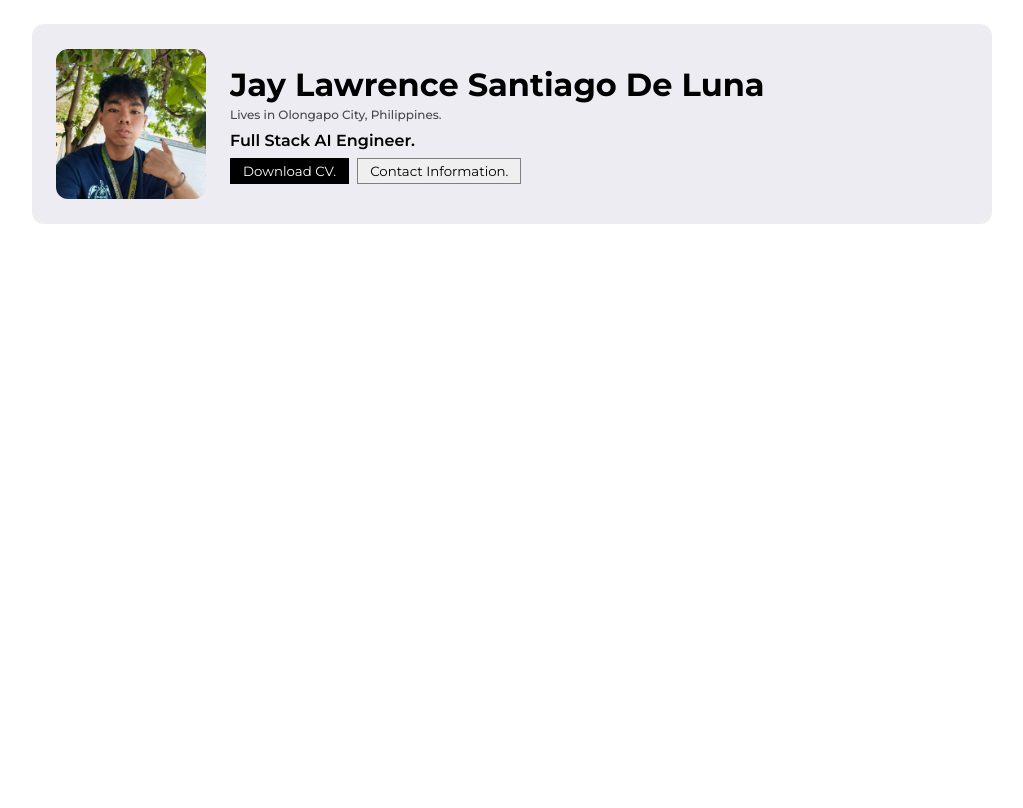
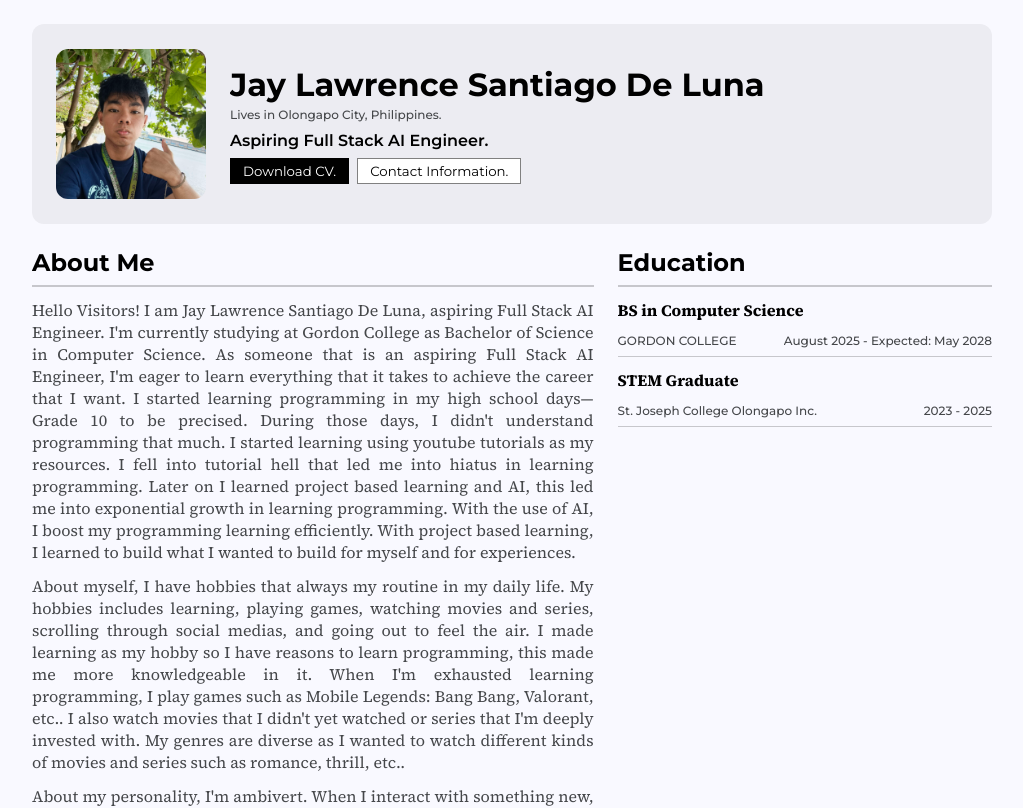
Before and after one commit to Lwrnsu/Lwrnsu, a React (Vite) app: page / in a window 1280 px wide. Shown: the top 808 px of the page, without its empty margins (128-1151 px from the left). Built offline with nearby package versions, Linux system fonts and the light colour scheme.

Commit message:
added: about me and education sections.

```diff
--- a/src/App.jsx
+++ b/src/App.jsx
@@ -1,10 +1,16 @@
 import styles from './App.module.css';
 import Header from './pages/HomePage/Header/Header.jsx';
+import AboutMe from './pages/HomePage/AboutMeSection/AboutMeSection.jsx';
+import Education from './pages/HomePage/EducationSection/EducationSection.jsx';
 
 function App() {
   return (
     <div className={styles.pageLayout}>
       <Header />
+      <div className={styles.sectionLayout}>
+        <AboutMe />
+        <Education />
+      </div>
     </div>
   )
 }
--- a/src/App.module.css
+++ b/src/App.module.css
@@ -2,4 +2,13 @@
     display: flex;
     flex-direction: column;
     align-items: center;
+    gap: 24px;
+    background-color: #f9f9ff;
 }
+
+.sectionLayout {
+    display: grid;
+    grid-template-columns: 3fr 2fr;
+    gap: 24px;
+    width: 75vw;
+}
--- /dev/null
+++ b/src/pages/HomePage/AboutMeSection/AboutMeSection.jsx
@@ -0,0 +1,37 @@
+import styles from './AboutMeSection.module.css';
+
+function AboutMeSection() {
+    return (
+        <section>
+            <h3 className={styles.sectionTitle}>About Me</h3>
+            <div className={styles.sectionParagraphContainer}>
+                <p className={styles.sectionParagraph}>
+                    Hello Visitors! I am Jay Lawrence Santiago De Luna, aspiring Full Stack AI Engineer.
+                    I'm currently studying at Gordon College as Bachelor of Science in Computer Science.
+                    As someone that is an aspiring Full Stack AI Engineer, I'm eager to learn everything that it takes to
+                    achieve the career that I want. I started learning programming in my high school days—Grade 10 to be precised.
+                    During those days, I didn't understand programming that much. I started learning using youtube tutorials as my resources.
+                    I fell into tutorial hell that led me into hiatus in learning programming. Later on I learned project based learning and AI,
+                    this led me into exponential growth in learning programming. With the use of AI, I boost my programming learning efficiently.
+                    With project based learning, I learned to build what I wanted to build for myself and for experiences.
+                </p>
+                <p className={styles.sectionParagraph}>
+                    About myself, I have hobbies that always my routine in my daily life. My hobbies includes learning, playing games,
+                    watching movies and series, scrolling through social medias, and going out to feel the air. I made learning as my hobby
+                    so I have reasons to learn programming, this made me more knowledgeable in it. When I'm exhausted learning programming, I
+                    play games such as Mobile Legends: Bang Bang, Valorant, etc.. I also watch movies that I didn't yet watched or series that I'm deeply invested with.
+                    My genres are diverse as I wanted to watch different kinds of movies and series such as romance, thrill, etc..
+                </p>
+                <p className={styles.sectionParagraph}>
+                    About my personality, I'm ambivert. When I interact with something new, I'm shy and more like professional.
+                    When I knew someone completely, I tend to become more extrovert when I'm around them. In terms of works and activities,
+                    I work more productive when there's pressure such as deadlines. I'm more a logical person rather than creative person, so
+                    in projects that includes art, I'm not that great. Lastly, I chose to become aspiring Full Stack AI Engineer mostly because
+                    of high-paying salary, always curious, and always trying to figure out things.
+                </p>
+            </div>
+        </section>
+    )
+}
+
+export default AboutMeSection;
--- /dev/null
+++ b/src/pages/HomePage/AboutMeSection/AboutMeSection.module.css
@@ -0,0 +1,18 @@
+.sectionTitle {
+    font-size: 24px;
+    padding-bottom: 8px;
+    border-bottom: 2px solid rgba(0, 0, 0, 0.2);
+}
+
+.sectionParagraphContainer {
+    margin-top: 12px;
+    display: flex;
+    flex-direction: column;
+    gap: 12px;
+}
+
+.sectionParagraph {
+    font-family: 'Source serif 4', Arial, Helvetica, sans-serif;
+    color: #45474a;
+    text-align: justify;
+}
--- /dev/null
+++ b/src/pages/HomePage/EducationSection/EducationSection.jsx
@@ -0,0 +1,27 @@
+import styles from './EducationSection.module.css';
+
+function EducationSection() {
+    return (
+        <section>
+            <h3 className={styles.sectionTitle}>Education</h3>
+            <ul className={styles.listContainer}>
+                <li className={styles.list}>
+                    <h4 className={styles.educationTitle}>BS in Computer Science</h4>
+                    <div className={styles.educationInfoContainer}>
+                        <h5 className={styles.educationCollege}>GORDON COLLEGE</h5>
+                        <h5 className={styles.educationDate}>August 2025 - Expected: May 2028</h5>
+                    </div>
+                </li>
+                <li className={styles.list}>
+                    <h4 className={styles.educationTitle}>STEM Graduate</h4>
+                    <div className={styles.educationInfoContainer}>
+                        <h5 className={styles.educationCollege}>St. Joseph College Olongapo Inc.</h5>
+                        <h5 className={styles.educationDate}>2023 - 2025</h5>
+                    </div>
+                </li>
+            </ul>
+        </section>
+    )
+}
+
+export default EducationSection;
--- /dev/null
+++ b/src/pages/HomePage/EducationSection/EducationSection.module.css
@@ -0,0 +1,39 @@
+.sectionTitle {
+    font-size: 24px;
+    padding-bottom: 8px;
+    border-bottom: 2px solid rgba(0, 0, 0, 0.2);
+}
+
+.listContainer {
+    margin-top: 12px;
+    display: flex;
+    flex-direction: column;
+    gap: 12px;
+    width: 100%;
+}
+
+.list {
+    padding-bottom: 8px;
+    border-bottom: 1px solid rgba(0, 0, 0, 0.2);
+}
+
+.educationTitle {
+    font-family: 'Source serif 4', Arial, Helvetica, sans-serif;
+    font-size: 16px;
+    margin-bottom: 12px;
+}
+
+.educationTitle:hover {
+    color: #bf9b30;
+}
+
+.educationInfoContainer {
+    display: flex;
+    justify-content: space-between;
+}
+
+.educationCollege, .educationDate {
+    font-size: 12px;
+    font-weight: 500;
+    color: #45474a;
+}
--- a/src/pages/HomePage/Header/Header.jsx
+++ b/src/pages/HomePage/Header/Header.jsx
@@ -22,7 +22,7 @@ function Header() {
             <div className={styles.headerInfoContainer}>
                 <h1 className={styles.headerInfoName}>Jay Lawrence Santiago De Luna</h1>
                 <a className={styles.headerInfoLocation} href='https://maps.app.goo.gl/B7nc9z6LreuLSuuJ8' target='_blank'>Lives in Olongapo City, Philippines.</a>
-                <h2 className={styles.headerInfoCareer}>Full Stack AI Engineer.</h2>
+                <h2 className={styles.headerInfoCareer}>Aspiring Full Stack AI Engineer.</h2>
                 <ul className={styles.headerLinkContainer}>
                     <li>
                         <button className={`${styles.headerLink} ${styles.headerHighlightedLink}`}>Download CV.</button>
--- a/src/pages/HomePage/Header/Header.module.css
+++ b/src/pages/HomePage/Header/Header.module.css
@@ -49,6 +49,7 @@
 .headerLink {
     padding: 4px 12px;
     border: 1px solid gray;
+    background-color: white;
 }
 
 .headerHighlightedLink {
```
